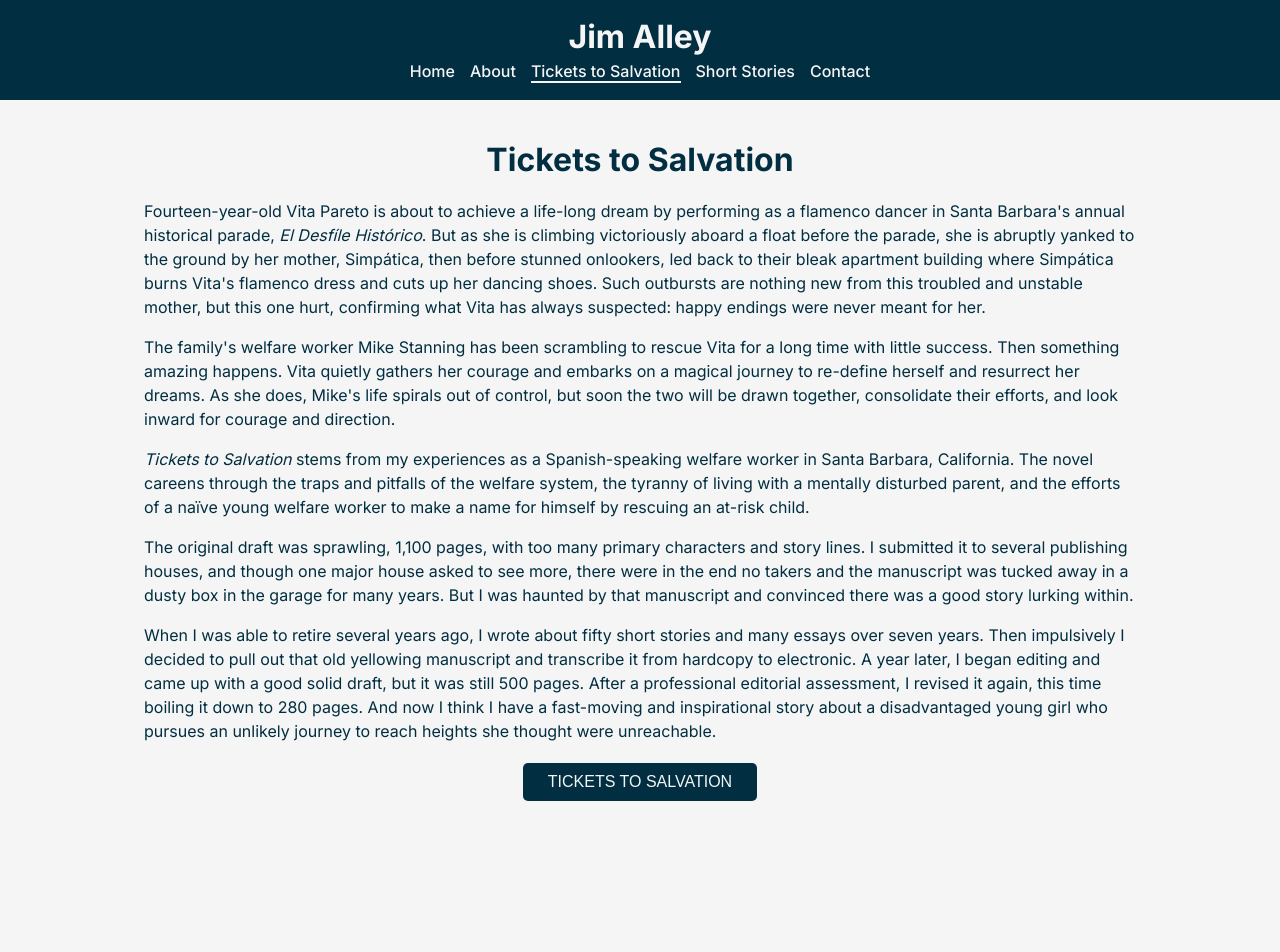
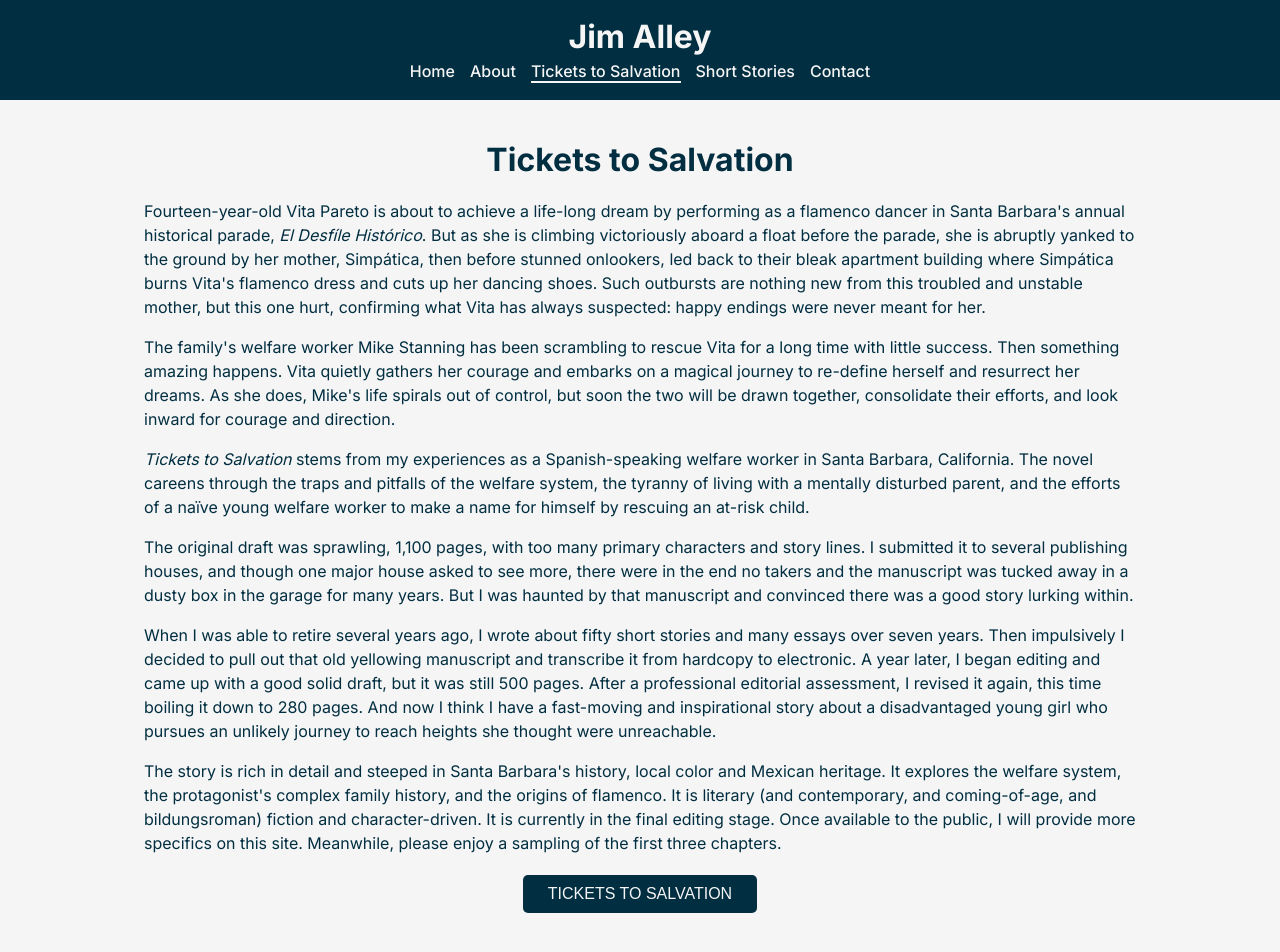
Before and after one commit to BSims623/www_jimalley, a Next.js app: page /tickets-to-salvation in a window 1280 px wide. Before the commit the page ends 841 px from the top, so only its background shows below. Built offline with nearby package versions, Linux system fonts and the light colour scheme.

Commit message:
Added last paragraph of revised verbiage to Tickets to Salvation page

```diff
--- a/src/app/tickets-to-salvation/page.js
+++ b/src/app/tickets-to-salvation/page.js
@@ -41,6 +41,13 @@ export default function TicketsToSalvation() {
             have a fast-moving and inspirational story about a disadvantaged young girl who pursues
             an unlikely journey to reach heights she thought were unreachable.
           </p>
+          <p>The story is rich in detail and steeped in Santa Barbara&apos;s history, local color and Mexican
+            heritage. It explores the welfare system, the protagonist&apos;s complex family history, and the
+            origins of flamenco. It is literary (and contemporary, and coming-of-age, and
+            bildungsroman) fiction and character-driven. It is currently in the final editing stage.
+            Once available to the public, I will provide more specifics on this site. Meanwhile, please
+            enjoy a sampling of the first three chapters.
+          </p>
         </div>
         <Link href="/tickets-to-salvation/chapter-1/page-1"><button className={`btn ${styles.btn}`}>tickets to salvation</button></Link>
       </div>
```
